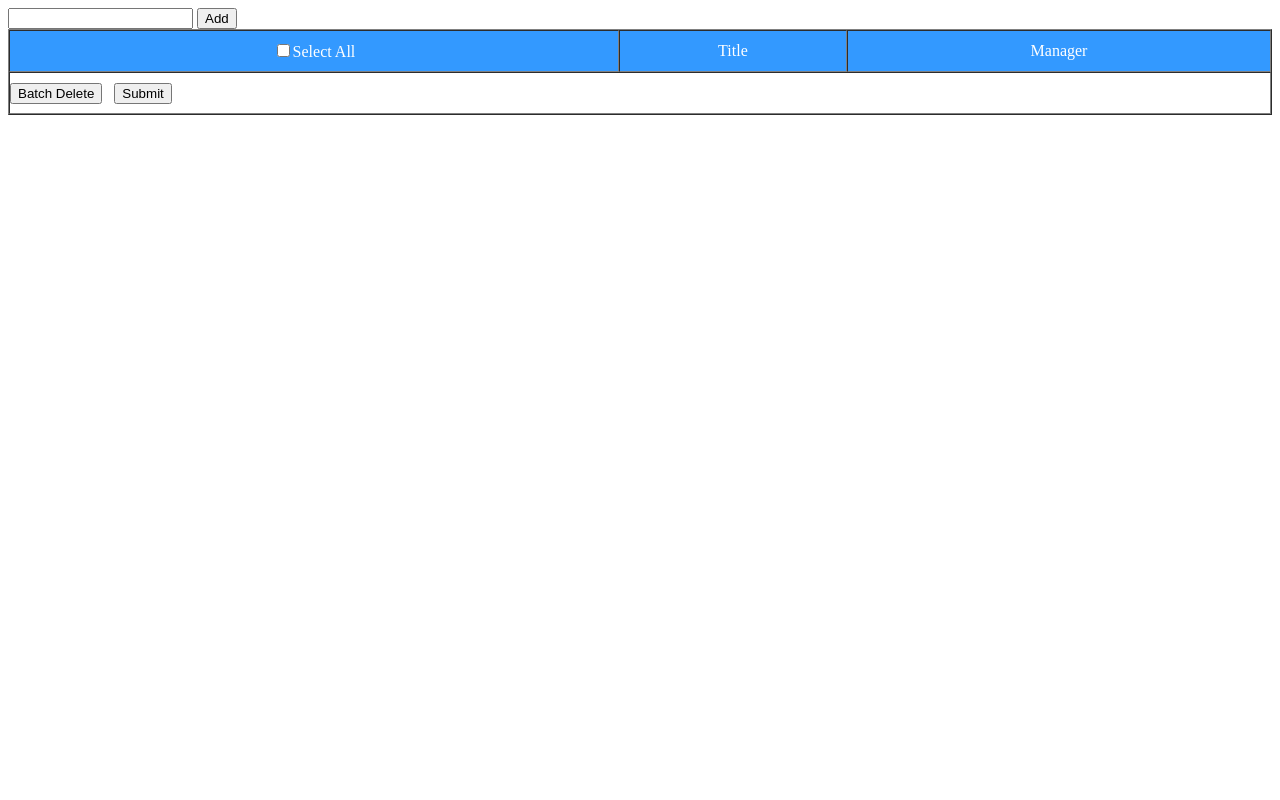
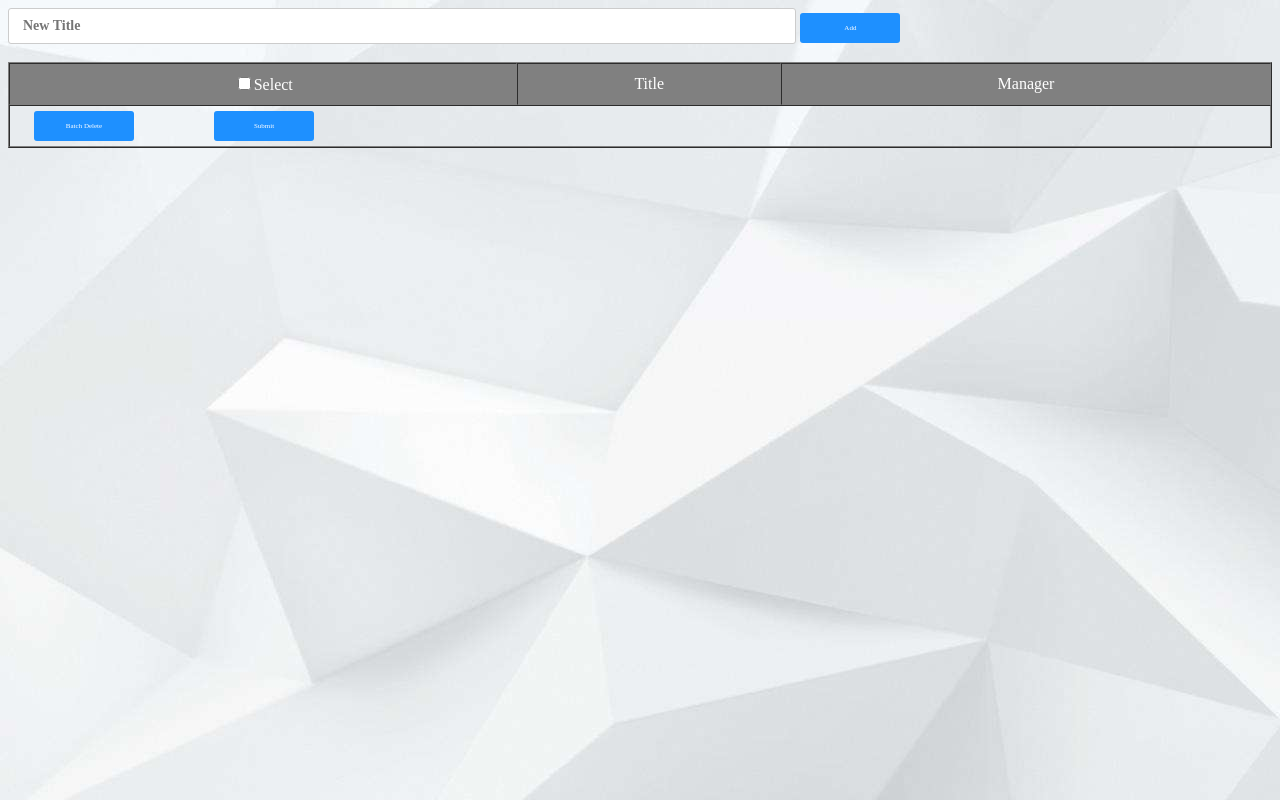
Before and after one commit to KylinC/ToDoList, a plain HTML site: page index.html in a window 1280 px wide. Drawn offline with Linux system fonts and the light colour scheme.

Commit message:
refactor .css to beautify the app

```diff
--- a/index.html
+++ b/index.html
@@ -10,17 +10,45 @@
         [v-cloak]{
             display: none;
         }
+        .login-input{
+            outline-style: none ;
+            border: 1px solid #ccc;
+            border-radius: 3px;
+            padding: 13px 14px;
+            width: 60%;
+            height: 8px;
+            font-size: 14px;
+            font-weight: 700;
+            font-family: "Microsoft soft";
+        }
+        .login-button { /* 按钮美化 */
+            width: 100px; /* 宽度 */
+            height: 30px; /* 高度 */
+            border-width: 0px; /* 边框宽度 */
+            border-radius: 3px; /* 边框半径 */
+            background: #1E90FF; /* 背景颜色 */
+            cursor: pointer; /* 鼠标移入按钮范围时出现手势 */
+            outline: none; /* 不显示轮廓线 */
+            font-family: Microsoft YaHei; /* 设置字体 */
+            color: white; /* 字体颜色 */
+            font-size: 7px; /* 字体大小 */
+        }
+        .login-button:hover { /* 鼠标移入按钮范围时改变颜色 */
+            background: #5599FF;
+        }
     </style>
 </head>
-<body>
+<body background="img/timg.jpeg">
 <div id="app" v-cloak>
-    <input type="text" v-model="title"/> <button type="button" @click="addItem">Add</button>
+    <input class="login-input" type="text" placeholder="New Title" v-model="title"/> <button class="login-button" type="button" @click="addItem">Add</button>
+    <br />
+    <br />
     <div>
         <table width="100%" border="1" cellspacing="0" cellpadding="0">
             <tr style="color: #FFFFFF;font-size:16px;">
-                <td height="40" align="center" bgcolor="#3399FF"><label><input type="checkbox" @click="allSelect()" :checked="isAll">Select All</label></td>
-                <td align="center" bgcolor="#3399FF">Title</td>
-                <td align="center" bgcolor="#3399FF">Manager</td>
+                <td height="40" align="center" bgcolor="#808080"><label><input type="checkbox" @click="allSelect()" :checked="isAll">Select</label></td>
+                <td align="center" bgcolor="#808080">Title</td>
+                <td align="center" bgcolor="#808080">Manager</td>
             </tr>
             <tr style="font-size: 14px;" v-for="(item,index) in listData" :key="index">
                 <td height="40" align="center"><input type="checkbox" @click="selectItem(index)" :checked="item.checked"></td>
@@ -28,8 +56,9 @@
                 <td align="center" @click="delItem(index)">Delete</td>
             </tr>
             <tr>
-                <td colspan="3" height="40"><button type="button" @click="allDelItem">Batch Delete</button>
-                    &nbsp;&nbsp;<button type="button" @click="submitData()">Submit</button></td>
+                <td colspan="3" height="40">&nbsp;&nbsp;&nbsp;&nbsp;&nbsp;&nbsp;<button class="login-button" type="button" @click="allDelItem">Batch Delete</button>
+                    &nbsp;&nbsp;&nbsp;&nbsp;&nbsp;&nbsp;&nbsp;&nbsp;&nbsp;&nbsp;&nbsp;&nbsp;
+                    &nbsp;&nbsp;&nbsp;&nbsp;&nbsp;&nbsp;<button class="login-button" type="button" @click="submitData()">Submit</button></td>
             </tr>
         </table>
     </div>
```
Also changed, not shown: img/timg.jpeg (added).
